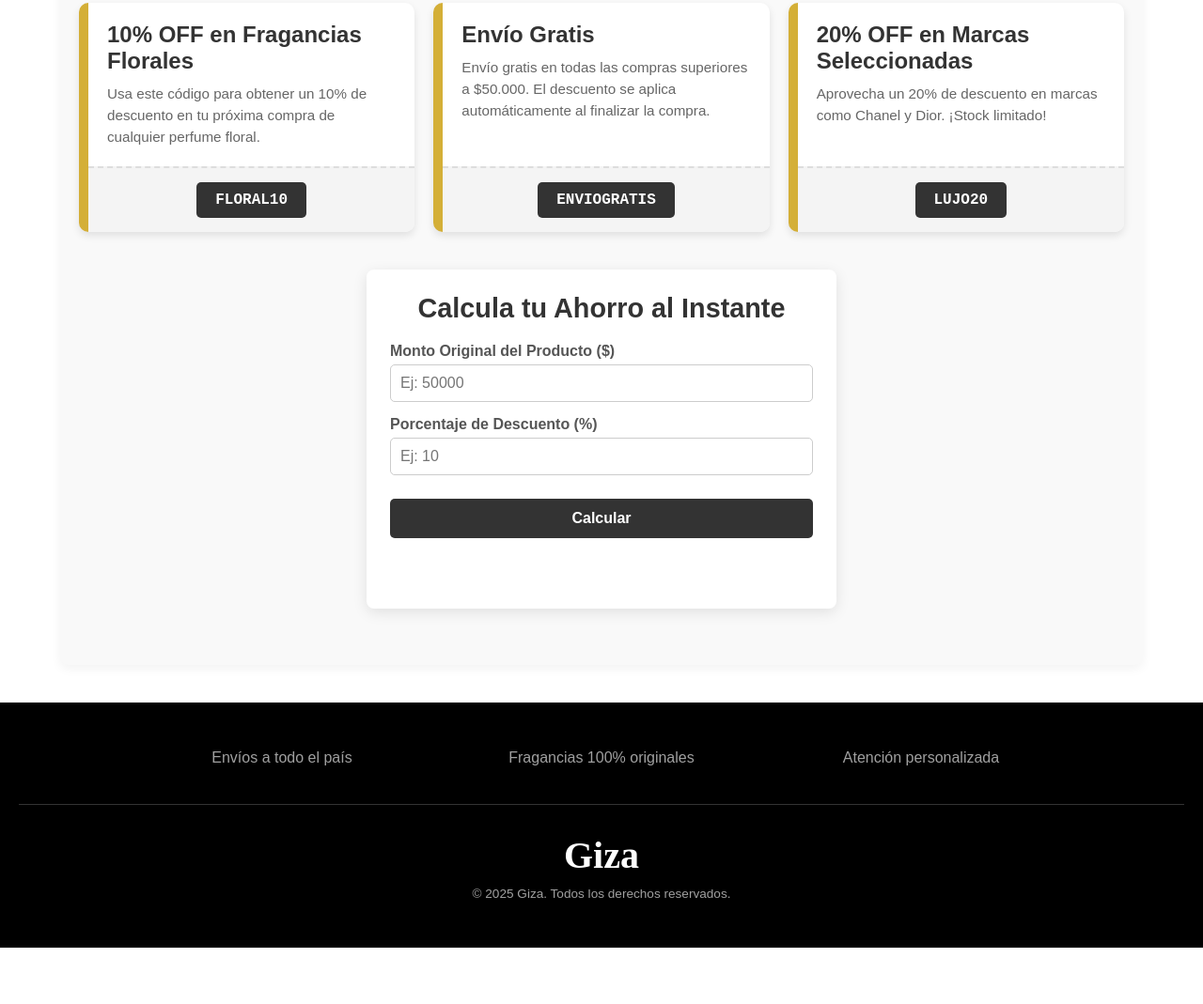
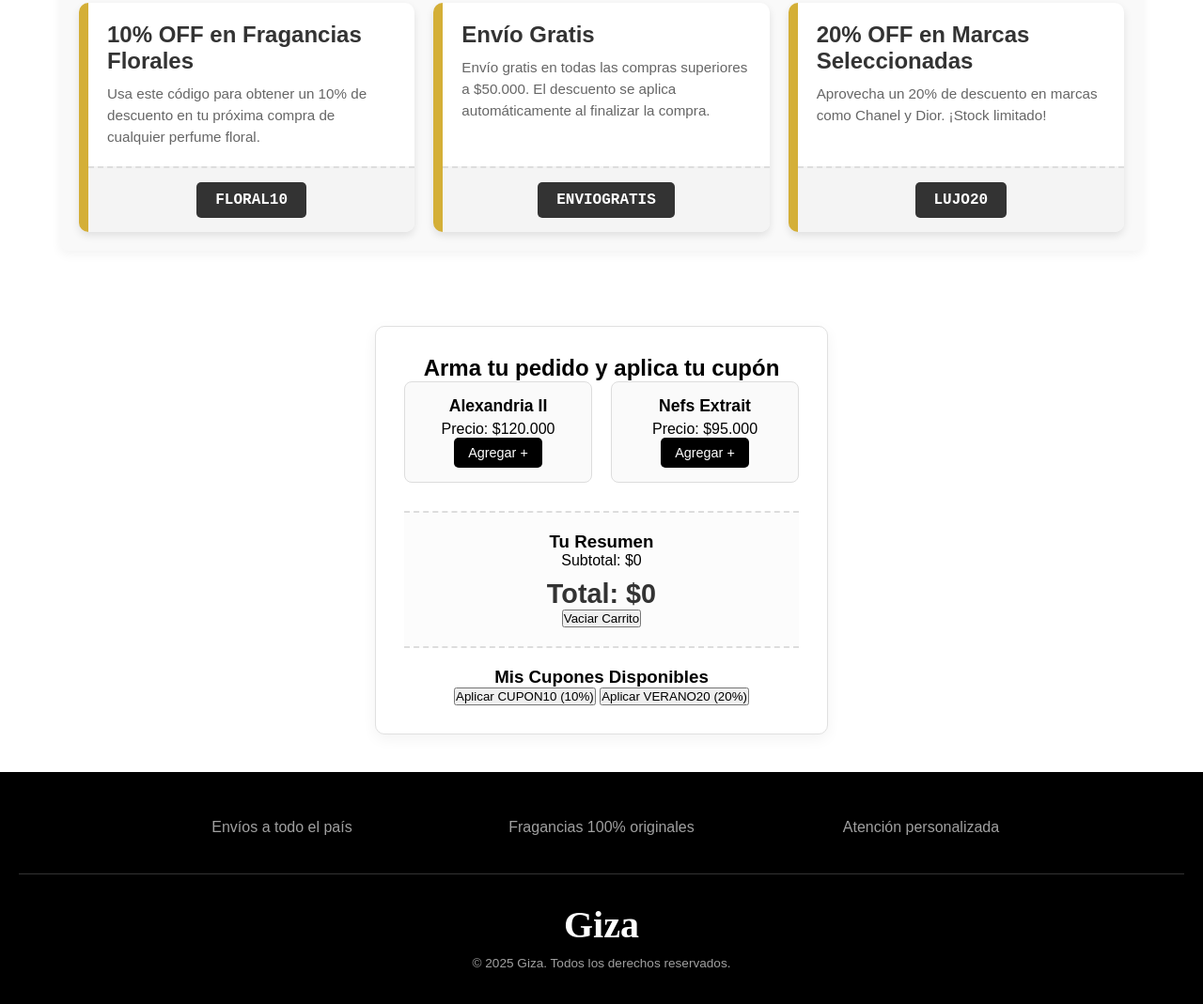
Before and after one commit to Lautadiaz75/Sitio-Web-TP1, a plain HTML site: page promociones.html in a window 1280 px wide. Shown: the part 630-1699 px from the top of the page at 94% size. Before the commit the page ends 1639 px from the top, so only its background shows below. Drawn offline with Linux system fonts and the light colour scheme.

Commit message:
Comentarios Profe

```diff
--- a/promociones.html
+++ b/promociones.html
@@ -7,6 +7,7 @@
     <title>Perfumeria | Promociones</title>
 </head>
 <body>
+
     <div class="navbar">
         <div class="logo">
             <img src="imagenes\Landing Page\minilogo2.png" alt="logo" width="75px">
@@ -72,29 +73,37 @@
             </div>
 
         </div>
+    </section>
 
-        <div class="calculadora-promo">
-            <h3>Calcula tu Ahorro al Instante</h3>
-            <div class="calculadora-form">
-                <div class="input-group">
-                    <label for="monto">Monto Original del Producto ($)</label>
-                    <input type="number" id="monto" placeholder="Ej: 50000">
-                </div>
-                <div class="input-group">
-                    <label for="descuento">Porcentaje de Descuento (%)</label>
-                    <input type="number" id="descuento" placeholder="Ej: 10">
-                </div>
-                <button id="btn-calcular">Calcular</button>
+    <section class="mini-shop-container">
+        <h2>Arma tu pedido y aplica tu cupón</h2>
+
+        <div class="productos-promo-grid">
+            <div class="card-promo" data-price="120000">
+                <h4>Alexandria II</h4>
+                <p>Precio: $120.000</p>
+                <button class="btn-add" onclick="agregarAlCarrito(120000)">Agregar +</button>
             </div>
-
-            <div id="resultado-calculadora" class="resultado-oculto">
-                <p>Total sin descuento: <span id="total-original">$0.00</span></p>
-                <p>Descuento aplicado: <span id="descuento-aplicado">$0.00</span></p>
-                <h4>Total con descuento: <span id="precio-final">$0.00</span></h4>
+            <div class="card-promo" data-price="95000">
+                <h4>Nefs Extrait</h4>
+                <p>Precio: $95.000</p>
+                <button class="btn-add" onclick="agregarAlCarrito(95000)">Agregar +</button>
             </div>
-
         </div>
 
+        <div class="carrito-resumen">
+            <h3>Tu Resumen</h3>
+            <p>Subtotal: <span id="subtotal">$0</span></p>
+            <p id="msg-descuento" class="oculto">Descuento aplicado: <span id="monto-descuento">-$0</span></p>
+            <p class="total-big">Total: <span id="total-final">$0</span></p>
+            <button id="btn-reset" onclick="vaciarCarrito()">Vaciar Carrito</button>
+        </div>
+
+        <div class="cuponera-activa">
+            <h3>Mis Cupones Disponibles</h3>
+            <button class="btn-cupon" onclick="aplicarCupon(10)">Aplicar CUPON10 (10%)</button>
+            <button class="btn-cupon" onclick="aplicarCupon(20)">Aplicar VERANO20 (20%)</button>
+        </div>
     </section>
 
     <footer class="simple-footer">
@@ -114,6 +123,7 @@
             <p>&copy; 2025 Giza. Todos los derechos reservados.</p>
         </div>
     </footer>
+
     <script src="promociones.js"></script>
 </body>
 </html>
--- a/promociones.js
+++ b/promociones.js
@@ -1,14 +1,20 @@
-// Espera a que todo el contenido de la página se cargue
+// ==========================================
+//   PARTE 1: LÓGICA DE COPIAR CUPONES
+//   (Se ejecuta cuando carga la página)
+// ==========================================
 document.addEventListener('DOMContentLoaded', function() {
 
-    // --- Lógica para Copiar Cupones ---
     const botonesCopiar = document.querySelectorAll('.btn-copiar');
 
     botonesCopiar.forEach(function(boton) {
         boton.addEventListener('click', function() {
             const codigoACopiar = boton.dataset.codigo;
+
             navigator.clipboard.writeText(codigoACopiar).then(function() {
+                // Feedback visual: Agrega clase 'copiado'
                 boton.classList.add('copiado');
+
+                // Quita la clase a los 2 segundos
                 setTimeout(function() {
                     boton.classList.remove('copiado');
                 }, 2000);
@@ -19,44 +25,76 @@ document.addEventListener('DOMContentLoaded', function() {
         });
     });
 
-    // ============================================= //
-    //          LÓGICA DE LA CALCULADORA             //
-    // ============================================= //
+});
+// ⬆️ IMPORTANTE: Aquí se cierra el evento de carga (DOMContentLoaded)
 
-    // 1. Seleccionar los elementos del DOM
-    const montoInput = document.getElementById('monto');
-    const descuentoInput = document.getElementById('descuento');
-    const botonCalcular = document.getElementById('btn-calcular');
-    const resultadoDiv = document.getElementById('resultado-calculadora');
 
-    // Seleccionamos los nuevos spans
-    const totalOriginalSpan = document.getElementById('total-original');
-    const descuentoAplicadoSpan = document.getElementById('descuento-aplicado');
-    const precioFinalSpan = document.getElementById('precio-final');
+// ==========================================
+//   PARTE 2: LÓGICA DEL MINI CARRITO
+//   (Funciones globales para los onclick)
+// ==========================================
 
-    // 2. Añadir un evento de 'click' al botón
-    botonCalcular.addEventListener('click', function() {
-        // 3. Obtener y convertir los valores de los inputs
-        const monto = parseFloat(montoInput.value);
-        const descuento = parseFloat(descuentoInput.value);
+let carritoTotal = 0;
+let descuentoActivo = 0;
 
-        // 4. Validar que los valores sean números positivos
-        if (isNaN(monto) || isNaN(descuento) || monto <= 0 || descuento < 0) {
-            alert('Por favor, ingresa un monto y un descuento válidos.');
-            return;
-        }
+// Función llamada desde el HTML al tocar "Agregar +"
+function agregarAlCarrito(precio) {
+    carritoTotal += precio;
+    actualizarInterfaz();
+}
 
-        // 5. Realizar los cálculos
-        const ahorro = monto * (descuento / 100);
-        const precioFinal = monto - ahorro;
+// Función llamada desde los botones de cupones
+function aplicarCupon(porcentaje) {
+    if (carritoTotal === 0) {
+        alert("¡Tu carrito está vacío! Agrega perfumes primero.");
+        return;
+    }
 
-        // 6. Mostrar los resultados en el DOM
-        totalOriginalSpan.textContent = `$${monto.toFixed(2)}`;
-        descuentoAplicadoSpan.textContent = `-$${ahorro.toFixed(2)}`;
-        precioFinalSpan.textContent = `$${precioFinal.toFixed(2)}`;
+    descuentoActivo = porcentaje;
 
-        // 7. Mostrar el contenedor de resultados
-        resultadoDiv.classList.remove('resultado-oculto');
+    // Mostramos el mensaje de descuento
+    const mensaje = document.getElementById('msg-descuento');
+    if (mensaje) {
+        mensaje.classList.remove('oculto');
+    }
+
+    actualizarInterfaz();
+    alert(`¡Genial! Se aplicó un ${porcentaje}% de descuento.`);
+}
+
+// Función para reiniciar todo
+function vaciarCarrito() {
+    carritoTotal = 0;
+    descuentoActivo = 0;
+
+    const mensaje = document.getElementById('msg-descuento');
+    if (mensaje) {
+        mensaje.classList.add('oculto');
+    }
+
+    actualizarInterfaz();
+}
+
+// Función central que hace los cálculos y actualiza el texto
+function actualizarInterfaz() {
+    // 1. Cálculos matemáticos
+    const montoAhorrado = carritoTotal * (descuentoActivo / 100);
+    const precioFinal = carritoTotal - montoAhorrado;
+
+    // 2. Formateador para que se vea como moneda Argentina ($1.000,00)
+    const formateador = new Intl.NumberFormat('es-AR', {
+        style: 'currency',
+        currency: 'ARS',
+        minimumFractionDigits: 0
     });
 
-});
+    // 3. Escribir en el HTML
+    // Usamos 'getElementById' asegurándonos de que existan en el nuevo HTML
+    const subtotalEl = document.getElementById('subtotal');
+    const descuentoEl = document.getElementById('monto-descuento');
+    const totalEl = document.getElementById('total-final');
+
+    if (subtotalEl) subtotalEl.textContent = formateador.format(carritoTotal);
+    if (descuentoEl) descuentoEl.textContent = "-" + formateador.format(montoAhorrado);
+    if (totalEl) totalEl.textContent = formateador.format(precioFinal);
+}
--- a/style.css
+++ b/style.css
@@ -533,3 +533,69 @@ section.cuponera-container {
     color: #a0a0a0;
     font-size: 0.85rem;
 }
+/* --- ESTILOS DEL MINI CARRITO --- */
+
+.mini-shop-container {
+    background-color: #ffffff;
+    border: 1px solid #e0e0e0;
+    border-radius: 10px;
+    padding: 30px;
+    max-width: 900px;
+    margin: 40px auto;
+    text-align: center;
+    box-shadow: 0 5px 15px rgba(0,0,0,0.05);
+}
+
+.productos-promo-grid {
+    display: flex;
+    justify-content: center;
+    flex-wrap: wrap;
+    gap: 20px;
+    margin-bottom: 30px;
+}
+
+.card-promo {
+    background: #fafafa;
+    border: 1px solid #ddd;
+    border-radius: 8px;
+    padding: 15px;
+    width: 200px;
+    transition: transform 0.2s;
+}
+
+.card-promo:hover {
+    transform: translateY(-5px);
+    border-color: #d4af37;
+}
+
+.card-promo h4 { margin-bottom: 5px; font-size: 1.1rem; }
+.card-promo .precio { font-weight: bold; color: #555; margin-bottom: 10px; }
+
+.btn-add {
+    background-color: black;
+    color: white;
+    border: none;
+    padding: 8px 15px;
+    border-radius: 5px;
+    cursor: pointer;
+    font-size: 0.9rem;
+}
+
+.btn-add:hover { background-color: #d4af37; color: black; }
+
+.carrito-resumen {
+    background-color: #fcfcfc;
+    border-top: 2px dashed #ddd;
+    border-bottom: 2px dashed #ddd;
+    padding: 20px;
+    margin: 20px 0;
+}
+
+.total-big {
+    font-size: 1.8rem;
+    font-weight: bold;
+    color: #333;
+    margin-top: 10px;
+}
+
+.oculto { display: none; }
```
